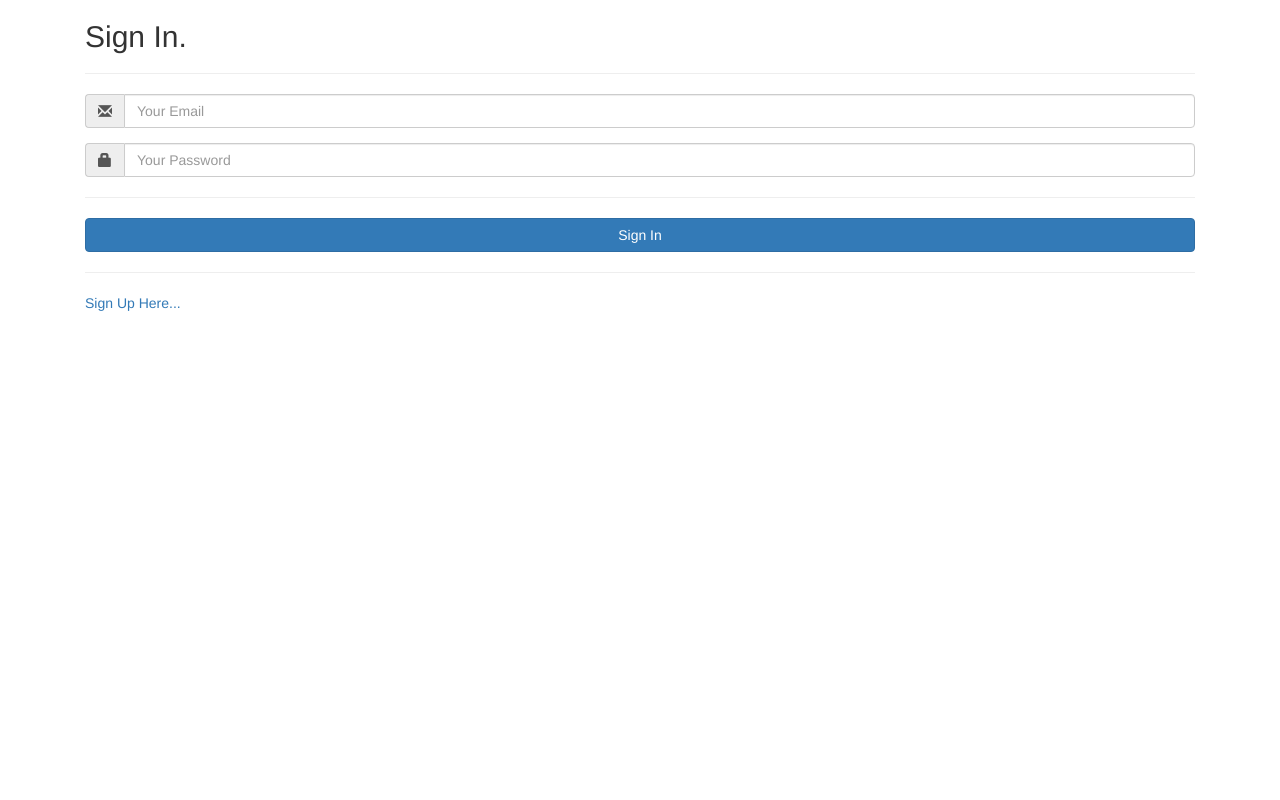
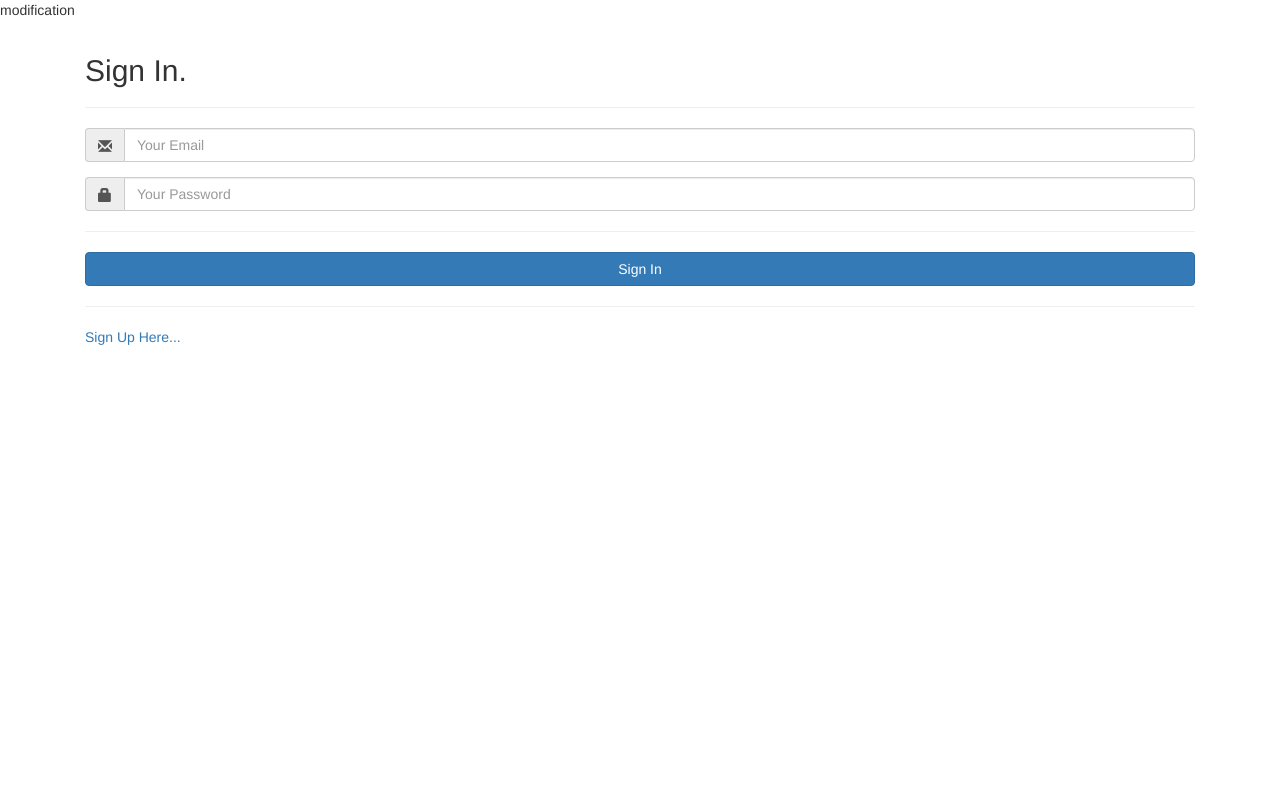
Before and after one commit to ronovillo/bootcamp, a PHP site: page / in a window 1280 px wide. Run offline with PHP 8.4, Linux system fonts and the light colour scheme; data that the repository does not hold is empty; some libraries are stand-ins or nearby versions.

Commit message:
modificacion

```diff
--- a/index.php
+++ b/index.php
@@ -8,7 +8,7 @@
   header("Location: home.php");
   exit;
  }
-
+echo"modification";
  $error = false;
 
  if( isset($_POST['btn-login']) ) {
```
